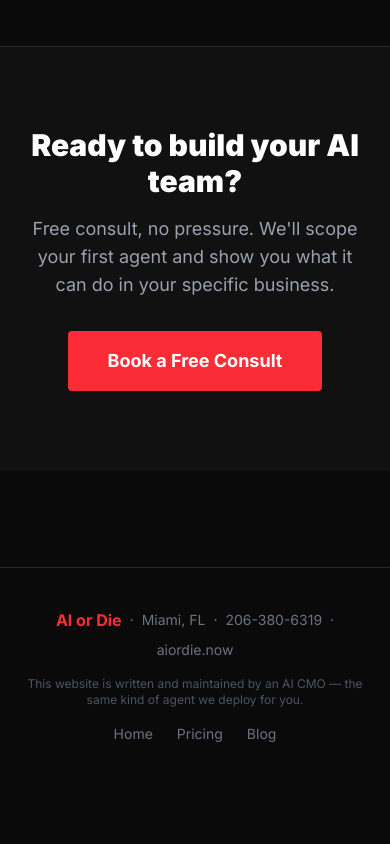
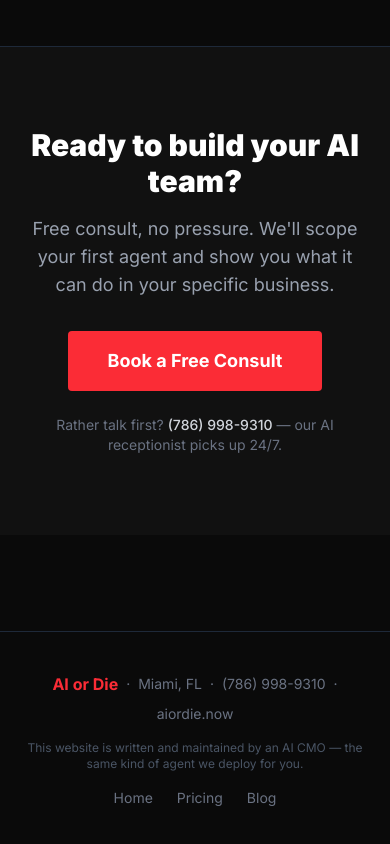
Before and after one commit to 1MORLAP/aiordie-website, a Next.js app: page /pricing in a window 390 px wide. Shown: the part 3993-4837 px from the top of the page. Before the commit the page ends 4777 px from the top, so only its background shows below. Built offline with nearby package versions, Linux system fonts and the light colour scheme.

Commit message:
CMO: Update phone number to (786) 998-9310 across homepage, footer, pricing

```diff
--- a/app/layout.tsx
+++ b/app/layout.tsx
@@ -66,8 +66,8 @@ function Footer() {
           <span>·</span>
           <span>Miami, FL</span>
           <span>·</span>
-          <a href="tel:2063806319" className="hover:text-gray-300 transition-colors">
-            206-380-6319
+          <a href="tel:+17869989310" className="hover:text-gray-300 transition-colors">
+            (786) 998-9310
           </a>
           <span>·</span>
           <span>aiordie.now</span>
--- a/app/page.tsx
+++ b/app/page.tsx
@@ -32,7 +32,7 @@ const organizationJsonLd = {
     addressRegion: "FL",
     addressCountry: "US",
   },
-  telephone: "+12063806319",
+  telephone: "+17869989310",
   areaServed: "Worldwide",
   serviceType: "AI Employee Deployment and Management",
 };
@@ -111,10 +111,10 @@ export default function Home() {
               Book a Free Consult
             </a>
             <a
-              href="tel:2063806319"
+              href="tel:+17869989310"
               className="text-gray-400 hover:text-white transition-colors text-lg font-medium"
             >
-              206-380-6319
+              (786) 998-9310
             </a>
           </div>
         </div>
--- a/app/pricing/page.tsx
+++ b/app/pricing/page.tsx
@@ -351,6 +351,13 @@ export default function PricingPage() {
         >
           Book a Free Consult
         </a>
+        <p className="mt-6 text-gray-500 text-sm">
+          Rather talk first?{" "}
+          <a href="tel:+17869989310" className="text-gray-300 hover:text-white transition-colors font-medium">
+            (786) 998-9310
+          </a>
+          {" "}— our AI receptionist picks up 24/7.
+        </p>
       </section>
     </>
   );
```
